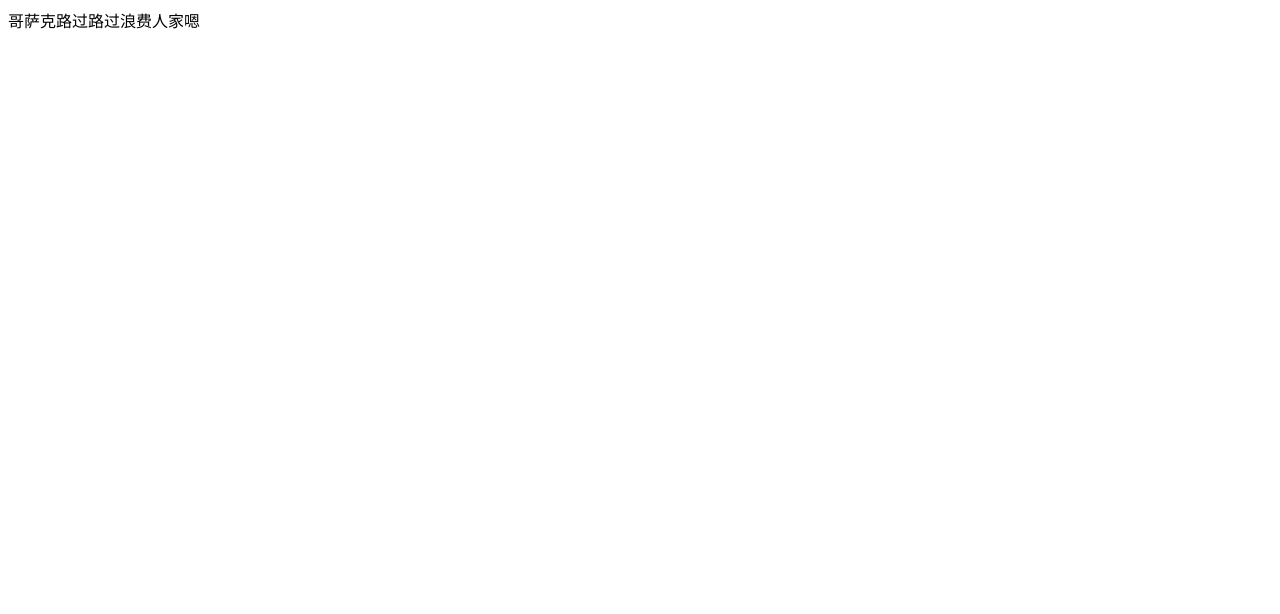
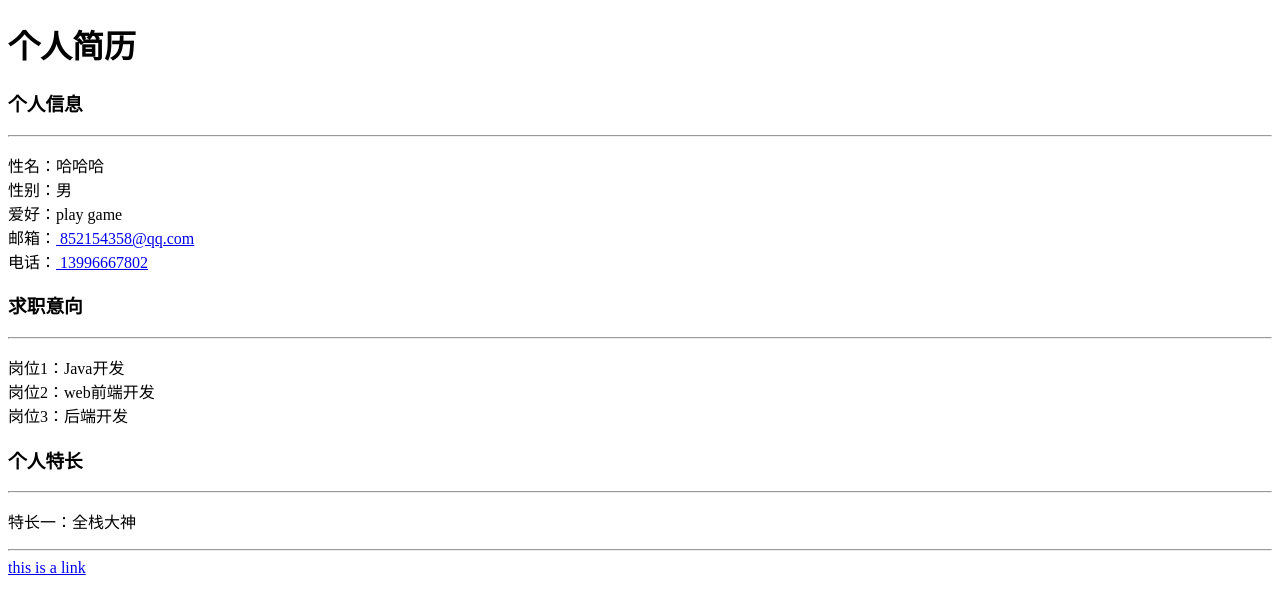
Before and after one commit to adventureone/Container, a plain HTML site: page index.html in a window 1280 px wide. Drawn offline with Linux system fonts and the light colour scheme.

Commit message:
Update index.html

```diff
--- a/index.html
+++ b/index.html
@@ -1 +1,38 @@
-哥萨克路过路过浪费人家嗯
+<!DOCTYPE html>
+<html lang="en">
+<head>
+    <meta charset="UTF-8">
+    <meta name="viewport" content="width=device-width, initial-scale=1.0">
+    <title>个人简历</title>
+</head>
+<body>
+        <h1>个人简历</h1>
+        <h3>个人信息</h3>
+        <hr>
+        <p>
+            性名：哈哈哈<br>
+            性别：男<br>
+            爱好：play game<br>
+            邮箱：<a href="mailto:852154358@qq.com?Subject=Hello%20agin" target="_top">
+                852154358@qq.com</a><br>
+            电话：<a href="tel:13996667802">
+                13996667802</a><br>
+        </p>
+        <h3>求职意向</h3>
+        <hr>
+
+        <p>
+            岗位1：Java开发<br>
+            岗位2：web前端开发<br>
+            岗位3：后端开发<br>
+        <h3>个人特长</h3>
+        </p>
+        <hr>
+        <p>
+            特长一：全栈大神<br>
+        </p>
+        <hr>
+        <a href="https://www.baidu.com.cn">
+            this is a link </a>
+</body>
+</html>
```
